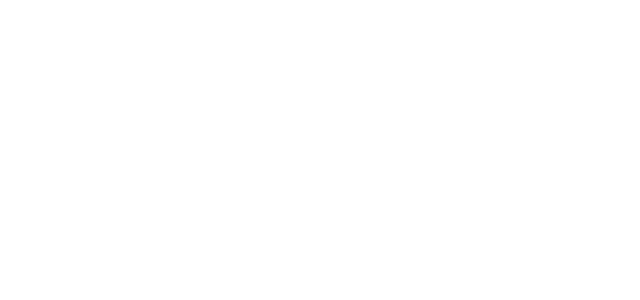
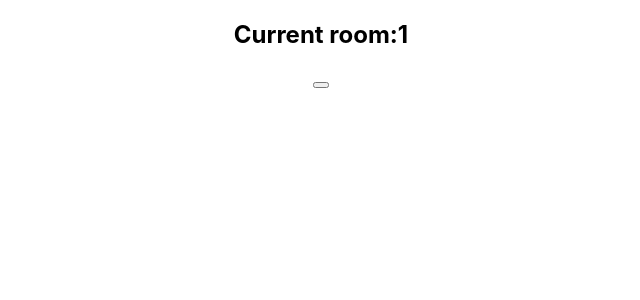
Before and after one commit to dankarger/mid-project-game, a React (Create React App) app: page /game in a window 1280 px wide. Before the commit this address had no page. Shown: the top 300 px of the page, without its empty margins (319-959 px from the left). Built offline with nearby package versions, Linux system fonts and the light colour scheme.

Commit message:
add GameLogic Component

```diff
--- a/src/componenets/GameLogic/GameLogic.jsx
+++ b/src/componenets/GameLogic/GameLogic.jsx
@@ -1,4 +1,4 @@
-import React,{useState} from "react";
+import React, {useEffect, useState} from "react";
 import MapPage from "../../pages/MapPage/MapPage";
 import Room from "../../pages/Room/Room";
 import './GameLogic.css'
@@ -9,17 +9,20 @@
 
 
    const handleMapButton=(room)=>{
+        console.log(room)
         setRoomNumber(room);
         setIsMap(!setIsMap);
     }
-
+    useEffect(()=>{
+        console.log('efx')
+    },[roomNumber])
 
     return (
         <div>
             <div className={ isMap ? 'show' : 'hide' }>
-                <MapPage  callback={handleMapButton} />
+                <MapPage currentRoom={roomNumber} callback={handleMapButton} />
             </div>
-            <div>
+            <div className={ !isMap ? 'show' : 'hide' }>
                 <Room room={roomNumber}/>
             </div>
 
--- a/src/componenets/gameApp/GameApp.jsx
+++ b/src/componenets/gameApp/GameApp.jsx
@@ -15,7 +15,7 @@
 
                 <Routes>
                     <Route path='/' exact element={<HomePage />} />
-                    <Route path='/map'  element={<GameLogic />} />
+                    <Route path='/game'  element={<GameLogic />} />
                     <Route path='/settings'  element={<SettingsPage />} />
                     <Route path='/room'  element={<Room />} />
 
--- a/src/pages/HomePage.jsx
+++ b/src/pages/HomePage.jsx
@@ -11,7 +11,7 @@
         <div className='home-page'>
             <h1>Title</h1>
            <div className='home-menu-divs'>
-             <Link to='/map' > <Button className='home-page'  icon='s' name='New Game'/> </Link>
+             <Link to='/game' > <Button className='home-page'  icon='s' name='New Game'/> </Link>
                {/*<Link to='/'> new</Link>*/}
                <Button className='home-page'  icon='s' name='Settings'/>
                <Button className='home-page'  icon='s' name='Quit'/>
--- a/src/pages/MapPage/MapPage.jsx
+++ b/src/pages/MapPage/MapPage.jsx
@@ -3,13 +3,13 @@
 
 
 
-const MapPage =({callback})=> {
+const MapPage =({callback,currentRoom})=> {
 
 
     return (
         <div className='map'>
-
-            <button onClick={()=>{callback(1)}} value='1' > </button>
+        <h2>Current room:{currentRoom}</h2>
+            <button onClick={()=>{callback(2)}} value='2' > </button>
 
         </div>
     )
```
